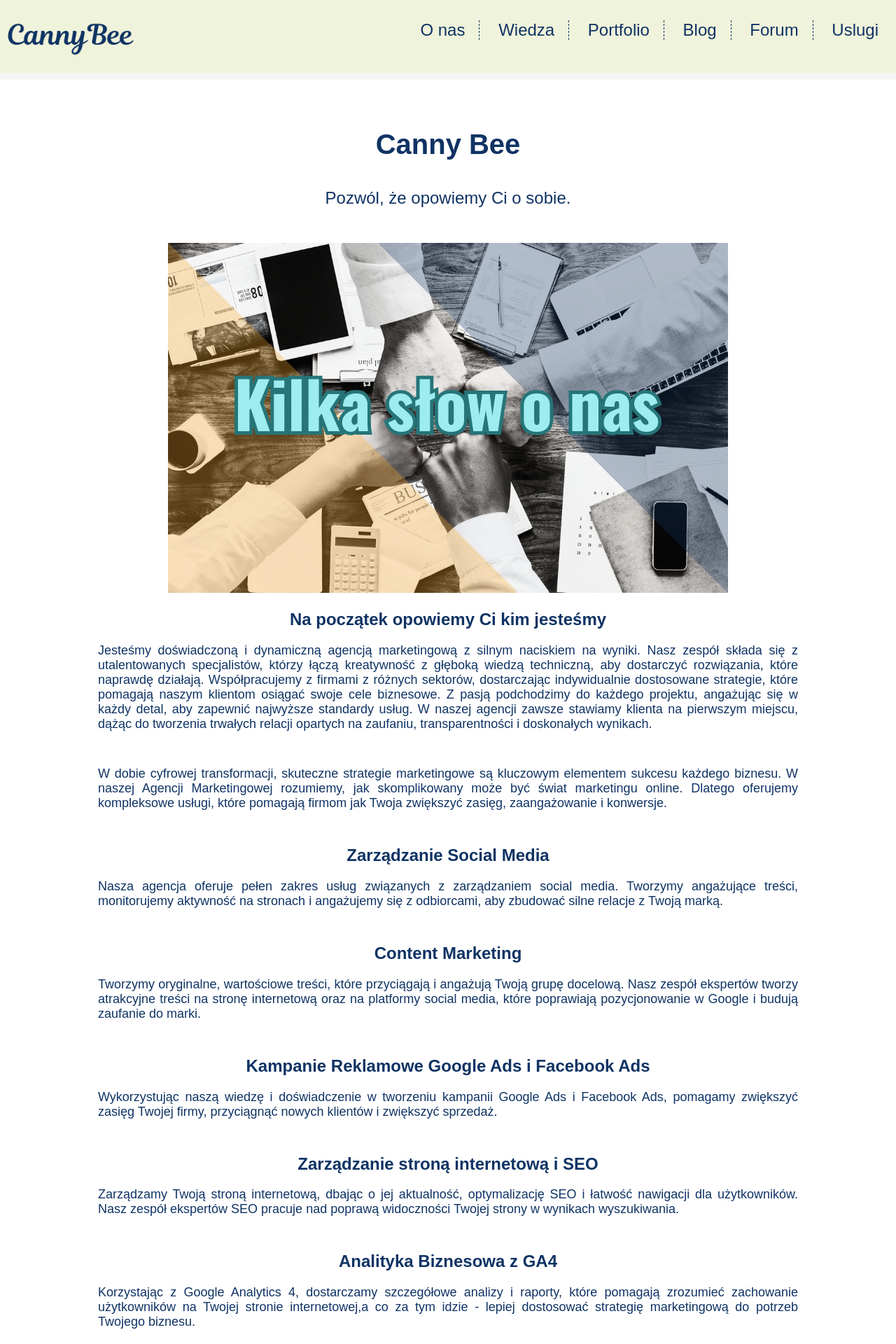
After one commit to piatekkrzysztof/CB_marketing, a Django app: page /o_nas/ in a window 1280 px wide. The commit adds this page. Shown: the top 1920 px of the page at 70% size. Run offline with Django 4.2, Linux system fonts and the light colour scheme.

Commit message:
about page,forms, views

```diff
--- /dev/null
+++ b/templates/about.html
@@ -0,0 +1,110 @@
+{% extends 'layout.html' %}
+{% load static %}
+
+{% block content%}
+<div class="categories">
+    <header>
+        <h1>Canny Bee</h1>
+        <p>
+            Pozwól, że opowiemy Ci o sobie.
+        </p>
+        <figure>
+            <img src="{% static "website/img/onas.png" %}" alt="o nas">
+        </figure>
+    </header>
+    <div class="abouttxt">
+        <h2>
+            Na początek opowiemy Ci kim jesteśmy
+        </h2>
+        <p>
+            Jesteśmy doświadczoną i dynamiczną agencją marketingową z silnym naciskiem na wyniki.
+            Nasz zespół składa się z utalentowanych specjalistów, którzy łączą kreatywność z
+            głęboką wiedzą techniczną, aby dostarczyć rozwiązania, które naprawdę działają.
+            Współpracujemy z firmami z różnych sektorów, dostarczając indywidualnie dostosowane
+            strategie, które pomagają naszym klientom osiągać swoje cele biznesowe. Z pasją podchodzimy
+            do każdego projektu, angażując się w każdy detal, aby zapewnić najwyższe standardy usług.
+            W naszej agencji zawsze stawiamy klienta na pierwszym miejscu, dążąc do tworzenia trwałych
+            relacji opartych na zaufaniu, transparentności i doskonałych wynikach.
+        </p>
+        <p>
+            W dobie cyfrowej transformacji, skuteczne strategie marketingowe są kluczowym elementem sukcesu
+            każdego biznesu. W naszej Agencji Marketingowej rozumiemy, jak skomplikowany może być świat marketingu
+            online. Dlatego oferujemy kompleksowe usługi, które pomagają firmom jak Twoja zwiększyć
+            zasięg, zaangażowanie i konwersje.
+        </p>
+
+        <h2>
+            Zarządzanie Social Media
+        </h2>
+        <p>
+            Nasza agencja oferuje pełen zakres usług związanych z zarządzaniem social media.
+            Tworzymy angażujące treści, monitorujemy aktywność na stronach i angażujemy się
+            z odbiorcami, aby zbudować silne relacje z Twoją marką.
+        </p>
+
+        <h2>
+            Content Marketing
+        </h2>
+        <p>
+            Tworzymy oryginalne, wartościowe treści, które przyciągają i angażują Twoją grupę docelową.
+            Nasz zespół ekspertów tworzy atrakcyjne treści na stronę internetową oraz na platformy social
+            media, które poprawiają pozycjonowanie w Google i budują zaufanie do marki.
+        </p>
+
+        <h2>
+            Kampanie Reklamowe Google Ads i Facebook Ads
+        </h2>
+        <p>
+            Wykorzystując naszą wiedzę i doświadczenie w tworzeniu kampanii Google Ads i Facebook
+            Ads, pomagamy zwiększyć zasięg Twojej firmy, przyciągnąć nowych klientów i zwiększyć sprzedaż.
+        </p>
+
+        <h2>
+             Zarządzanie stroną internetową i SEO
+        </h2>
+        <p>
+            Zarządzamy Twoją stroną internetową, dbając o jej aktualność, optymalizację SEO i łatwość nawigacji dla użytkowników.
+            Nasz zespół ekspertów SEO pracuje nad poprawą widoczności Twojej strony w wynikach wyszukiwania.
+        </p>
+
+        <h2>
+            Analityka Biznesowa z GA4
+        </h2>
+        <p>
+            Korzystając z Google Analytics 4, dostarczamy szczegółowe analizy i raporty, które pomagają zrozumieć zachowanie użytkowników
+            na Twojej stronie internetowej,a co za tym idzie - lepiej dostosować strategię marketingową do potrzeb Twojego biznesu.
+        </p>
+
+        <h2>
+            Kampanie E-mail Marketingowe
+        </h2>
+        <p>
+            Tworzymy skuteczne kampanie e-mail marketingowe, które pomagają utrzymać relacje z obecnymi klientami i przyciągnąć nowych.
+            W naszej Agencji Marketingowej łączymy kreatywność z analitycznym podejściem, aby dostarczyć skuteczne strategie marketingowe,
+            które prowadzą do realnych wyników. Nasza misja to pomóc Twojej firmie osiągnąć jej cele biznesowe poprzez skuteczny marketing cyfrowy.
+            Skontaktuj się z nami już dziś, aby dowiedzieć się, jak możemy pomóc Twojej firmie odnieść sukces w świecie cyfrowego marketingu.
+        </p>
+
+        <h2>
+            Nasza jednoosobowa wilcza sfora
+        </h2>
+        <figure>
+            <img class ="prezes" src="{% static "website/img/me.jpg" %}" alt="prezes">
+            <figcaption class="prezescaption">Krzysztof Piątek</figcaption>
+        </figure>
+        <p>
+            Prezes, szef, ekspert. Swoją przygodę z digital marketingiem zacząłem w 2019 roku
+            kiedy otworzyłem swój sklep internetowy. Podczas prowadzenia tego typu działalności
+            zdobyłem cenny bagaż bogatego doświadczenia oraz uczucie, że to jest to czym chiałbym
+            się zajmować. Kontynuowałem swoj rejs po marketingowym oceanie i po ukończeniu kursu
+            Google i SGH umiejętności jutra postanowiłem podzielić się swoją wiedzą z innymi.
+        </p>
+
+        <figure>
+            <img class ="logotext" src="{% static "website/img/LOGOandTEXT.png" %}" alt="logo">
+        </figure>
+    </div>
+
+</div>
+
+{% endblock %}
--- a/templates/home.html
+++ b/templates/home.html
@@ -19,7 +19,7 @@
 
             <nav id="topnav">
                 <ul class="menu">
-                    <li><a href="x">O nas</a></li>
+                    <li><a href="/o_nas/">O nas</a></li>
                     <li><a href="x">Wiedza</a></li>
                     <li><a href="x">Portfolio</a></li>
                     <li><a href="x">Blog</a></li>
@@ -155,7 +155,7 @@
             <div class="map">
 
                 <ul>
-                    <li><a href="x">O nas</a></li>
+                    <li><a href="/o_nas/">O nas</a></li>
                     <li><a href="x">Wiedza</a></li>
                     <li><a href="x">Portfolio</a></li>
                     <li><a href="x">Blog</a></li>
--- a/templates/layout.html
+++ b/templates/layout.html
@@ -16,7 +16,7 @@
 
             <nav id="topnav">
                 <ul class="menu">
-                    <li><a href="x">O nas</a></li>
+                    <li><a href="/o_nas/">O nas</a></li>
                     <li><a href="x">Wiedza</a></li>
                     <li><a href="x">Portfolio</a></li>
                     <li><a href="x">Blog</a></li>
@@ -24,14 +24,55 @@
                     <li><a href="x">Uslugi</a></li>
                 </ul>
             </nav>
+            <div style="clear:both"></div>
         </header>
 
         <main>
 
-            {% block content %}
-            {% endblock %}
+            <article>
+
+                <section>
+
+                    {% block content %}
+                    {% endblock %}
+
+                </section>
+
+            </article>
 
         </main>
+
+        <footer>
+
+            <div class="map">
+
+                <ul>
+                    <li><a href="/o_nas/">O nas</a></li>
+                    <li><a href="x">Wiedza</a></li>
+                    <li><a href="x">Portfolio</a></li>
+                    <li><a href="x">Blog</a></li>
+                    <li><a href="x">Forum</a></li>
+                    <li><a href="x">Uslugi</a></li>
+                    <li><a href="x">Quiz</a></li>
+                </ul>
+            </div>
+
+            <div class="info">
+
+                <ul>
+                    <li>Canny Bee &reg;</li>
+                    <li>cannybee@gmail.com</li>
+                    <li>+48 666 294 140</li>
+                    <li>32-067 Tenczynek</li>
+                    <li>ul. Podzamcze 6</li>
+                </ul>
+            </div>
+
+            <div class="rights">
+                Created by Krzysztof Piatek  Wszystkie prawa zastrzeżone &copy;
+            </div>
+
+        </footer>
 
 
     </body>
--- a/website/static/website/wcss.css
+++ b/website/static/website/wcss.css
@@ -1,13 +1,19 @@
 body
 {
-    background-color: #F3F4E3;
+    background-color: #f5f5f5;
     font-family: 'Oswald', sans-serif;
+    height: 100vh;
+    width: 100%;
+    padding: 0px;
+    margin: 0px;
+    overflow-x: hidden;
+
 }
 #top
 {
 
     margin-bottom: 10px;
-    background-color: #F3F4E3;
+    background-color: #f0f3db;
     width: 100%;
 }
 
@@ -52,6 +58,7 @@ body
 main
 {
     background-color: white;
+
 }
 .categories
 {
@@ -171,3 +178,38 @@ footer
     margin-top: 20px;
     margin-bottom: 10px;
 }
+.abouttxt
+{
+    text-align: justify;
+}
+.abouttxt h2
+{
+    text-align: center;
+    font-size: 24px;
+}
+.abouttxt p
+{
+    font-size: 18px;
+}
+.logotext
+{
+    display: block;
+    height: 250px;
+    width: 500px;
+    margin-left: auto;
+    margin-right: auto;
+}
+.prezes
+{
+    display: block;
+    height: 320px;
+    width: 320px;
+    margin-left: auto;
+    margin-right: auto;
+}
+.abouttxt figure figcaption
+{
+    margin-top: 10px;
+    font-size: 24px;
+    text-align: center;
+}
--- a/website/urls.py
+++ b/website/urls.py
@@ -2,5 +2,7 @@ from django.urls import path
 from . import views
 
 urlpatterns = [
-path('',views.home)
+path('',views.home),
+path('layout/',views.main),
+path('o_nas/',views.about),
 ]
--- a/website/views.py
+++ b/website/views.py
@@ -4,3 +4,6 @@ def main(request):
 
 def home(request):
     return render(request,'home.html')
+
+def about(request):
+    return render(request, 'about.html')
```
Also changed, not shown: website/forms.py (added, +58 -0 lines), website/models.py (+9 -7 lines), website/migrations/0004_alter_article_category_alter_result_user_and_more.py (added), website/static/website/img/LOGOandTEXT.png (added), website/static/website/img/me.jpg (added), website/static/website/img/onas.png (added).
